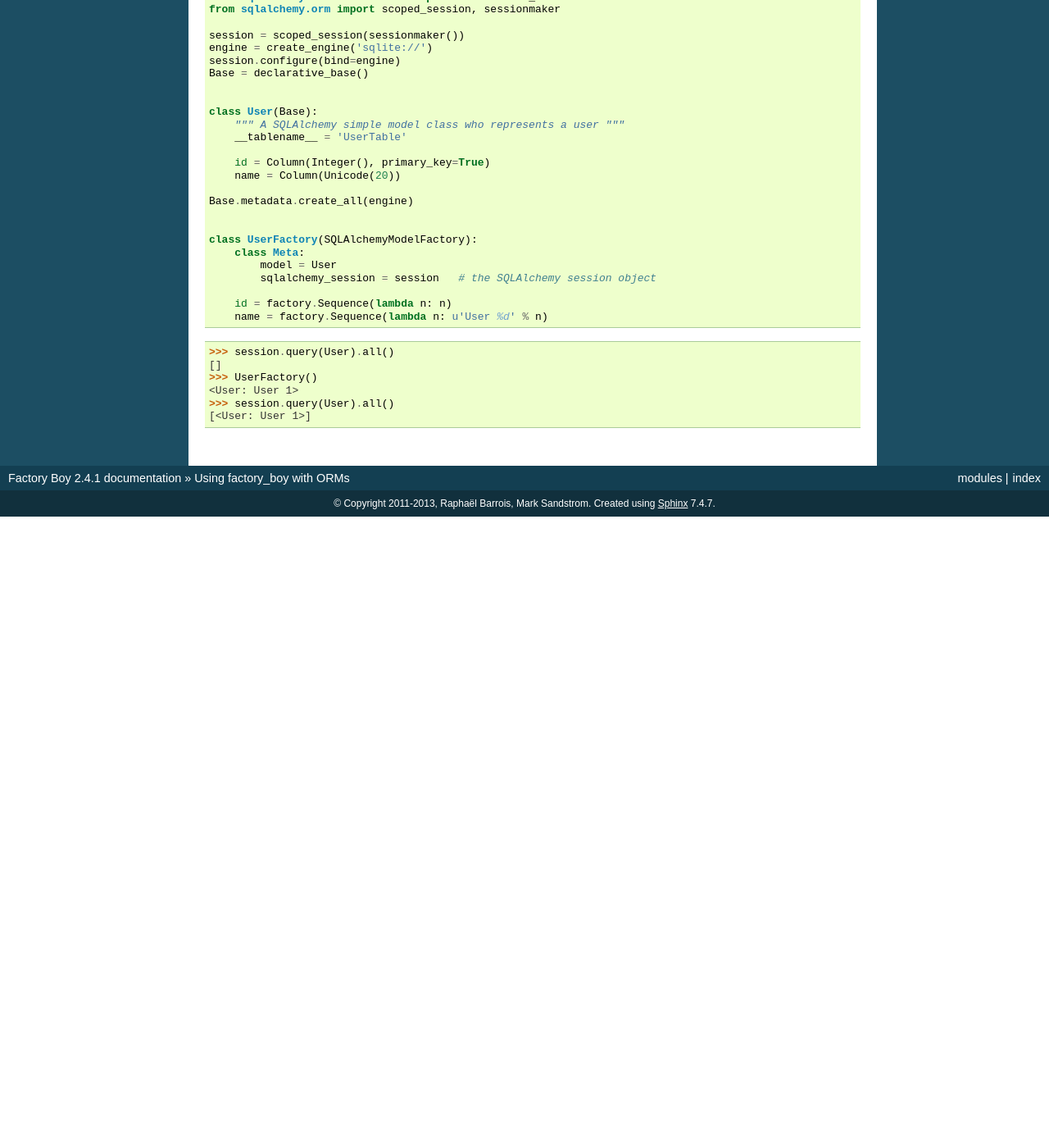
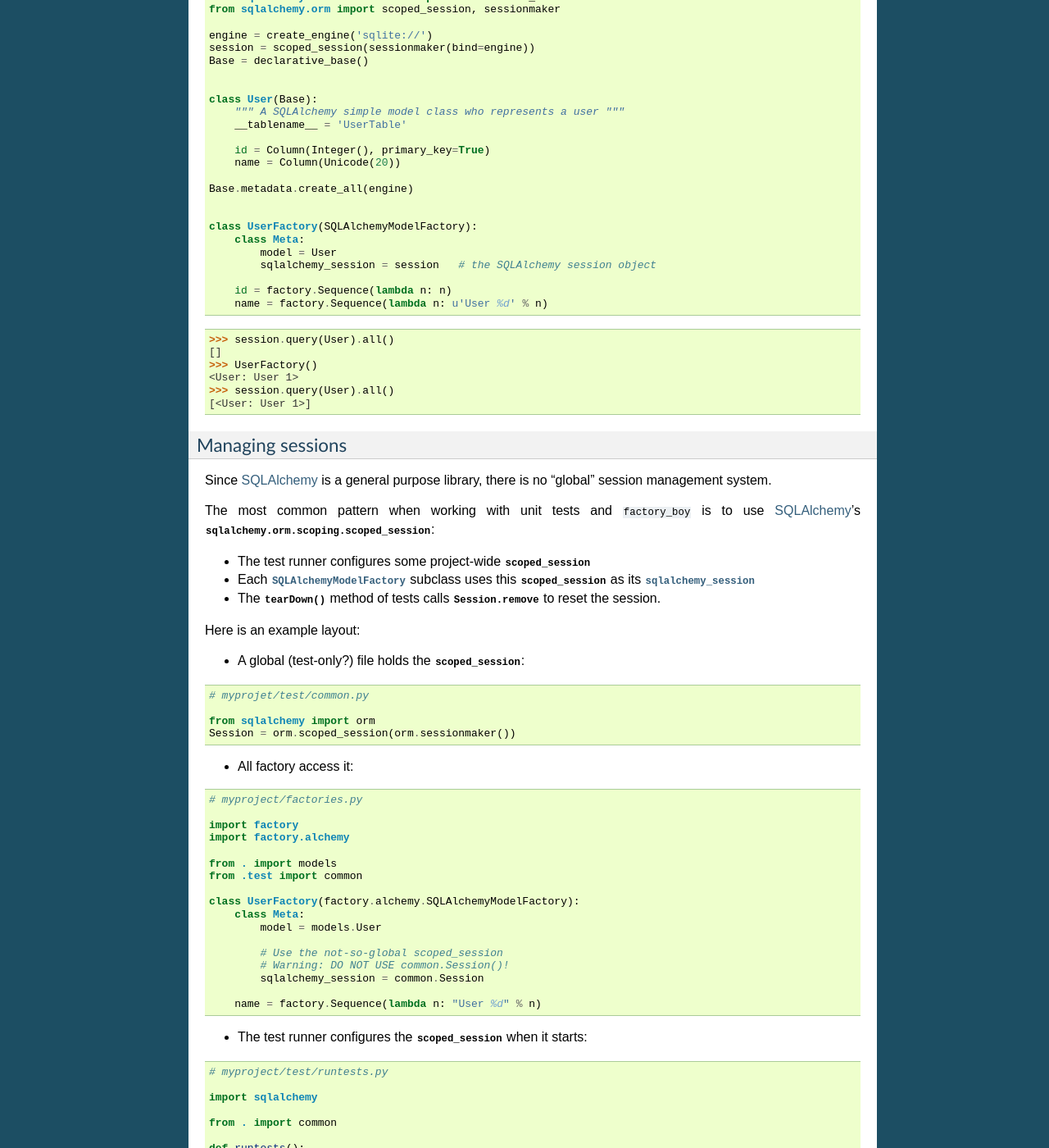
Before and after one commit to FactoryBoy/factory_boy, a Sphinx documentation site: the page built from docs/orms.rst, in a window 1280 px wide and 1400 px high, scrolled down 4378 px. Shown: the whole window at 82% size. Built offline with Sphinx 7.4.7, drawn with Linux system fonts in a browser that asks for light colours; before the commit the page ends 5008 px from its top, so only the background shows below that; some of the changed text lies outside the part shown.

Commit message:
docs: Add explanations about SQLAlchemy's scoped_session.

```diff
--- a/docs/conf.py
+++ b/docs/conf.py
@@ -247,7 +247,7 @@ intersphinx_mapping = {
         'http://docs.djangoproject.com/en/dev/_objects/',
     ),
     'sqlalchemy': (
-        'http://docs.sqlalchemy.org/en/rel_0_8/',
-        'http://docs.sqlalchemy.org/en/rel_0_8/objects.inv',
+        'http://docs.sqlalchemy.org/en/rel_0_9/',
+        'http://docs.sqlalchemy.org/en/rel_0_9/objects.inv',
     ),
 }
--- a/docs/orms.rst
+++ b/docs/orms.rst
@@ -298,9 +298,8 @@ A (very) simple exemple:
     from sqlalchemy.ext.declarative import declarative_base
     from sqlalchemy.orm import scoped_session, sessionmaker
 
-    session = scoped_session(sessionmaker())
     engine = create_engine('sqlite://')
-    session.configure(bind=engine)
+    session = scoped_session(sessionmaker(bind=engine))
     Base = declarative_base()
 
 
@@ -330,3 +329,102 @@ A (very) simple exemple:
     <User: User 1>
     >>> session.query(User).all()
     [<User: User 1>]
+
+
+Managing sessions
+"""""""""""""""""
+
+Since `SQLAlchemy`_ is a general purpose library,
+there is no "global" session management system.
+
+The most common pattern when working with unit tests and ``factory_boy``
+is to use `SQLAlchemy`_'s :class:`sqlalchemy.orm.scoping.scoped_session`:
+
+* The test runner configures some project-wide :class:`~sqlalchemy.orm.scoping.scoped_session`
+* Each :class:`~SQLAlchemyModelFactory` subclass uses this
+  :class:`~sqlalchemy.orm.scoping.scoped_session` as its :attr:`~SQLAlchemyOptions.sqlalchemy_session`
+* The :meth:`~unittest.TestCase.tearDown` method of tests calls
+  :meth:`Session.remove <sqlalchemy.orm.scoping.scoped_session.remove>`
+  to reset the session.
+
+
+Here is an example layout:
+
+- A global (test-only?) file holds the :class:`~sqlalchemy.orm.scoping.scoped_session`:
+
+.. code-block:: python
+
+    # myprojet/test/common.py
+
+    from sqlalchemy import orm
+    Session = orm.scoped_session(orm.sessionmaker())
+
+
+- All factory access it:
+
+.. code-block:: python
+
+    # myproject/factories.py
+
+    import factory
+    import factory.alchemy
+
+    from . import models
+    from .test import common
+
+    class UserFactory(factory.alchemy.SQLAlchemyModelFactory):
+        class Meta:
+            model = models.User
+
+            # Use the not-so-global scoped_session
+            # Warning: DO NOT USE common.Session()!
+            sqlalchemy_session = common.Session
+
+        name = factory.Sequence(lambda n: "User %d" % n)
+
+
+- The test runner configures the :class:`~sqlalchemy.orm.scoping.scoped_session` when it starts:
+
+.. code-block:: python
+
+    # myproject/test/runtests.py
+
+    import sqlalchemy
+
+    from . import common
+
+    def runtests():
+        engine = sqlalchemy.create_engine('sqlite://')
+
+        # It's a scoped_session, we can configure it later
+        common.Session.configure(engine=engine)
+
+        run_the_tests
+
+
+- :class:`test cases <unittest.TestCase>` use this ``scoped_session``,
+  and clear it after each test:
+
+.. code-block:: python
+
+    # myproject/test/test_stuff.py
+
+    import unittest
+
+    from . import common
+
+    class MyTest(unittest.TestCase):
+
+        def setUp(self):
+            # Prepare a new, clean session
+            self.session = common.Session()
+
+        def test_something(self):
+            u = factories.UserFactory()
+            self.assertEqual([u], self.session.query(User).all())
+
+        def tearDown(self):
+            # Rollback the session => no changes to the database
+            self.session.rollback()
+            # Remove it, so that the next test gets a new Session()
+            common.Session.remove()
```
